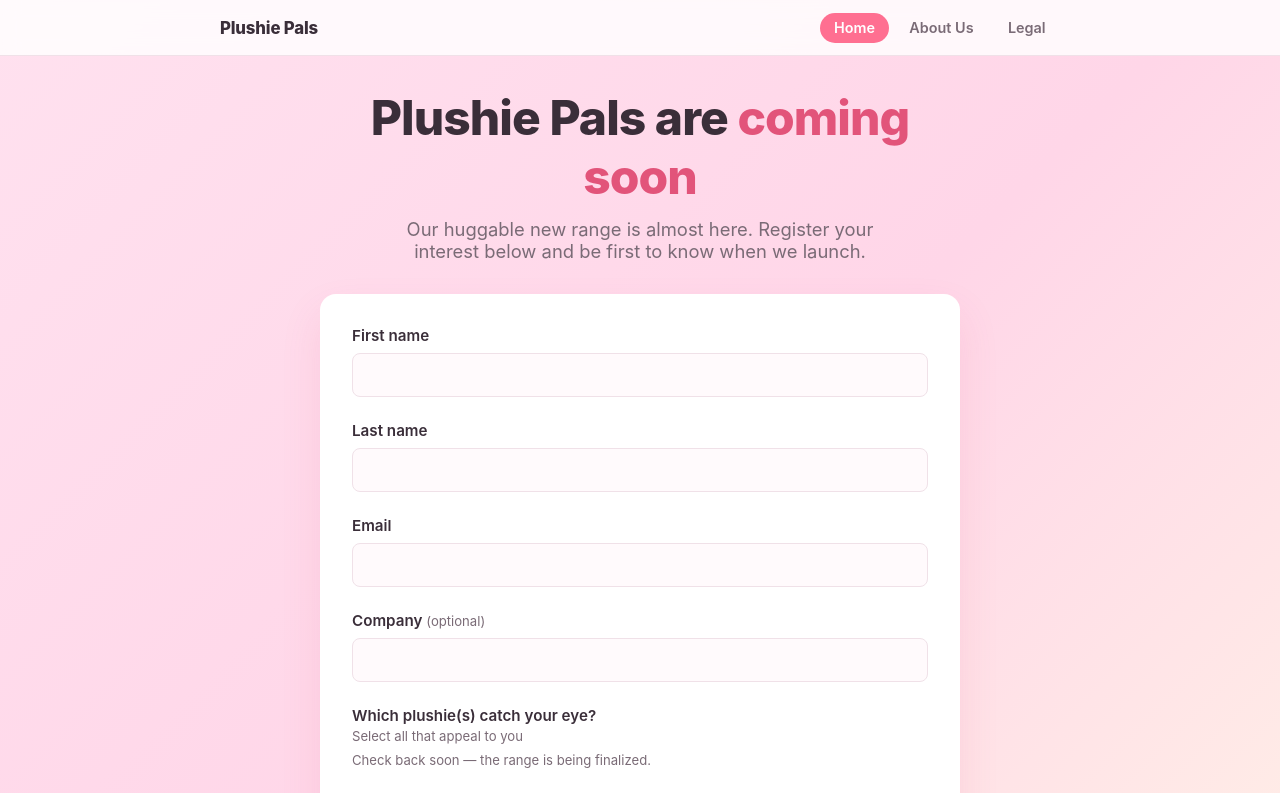
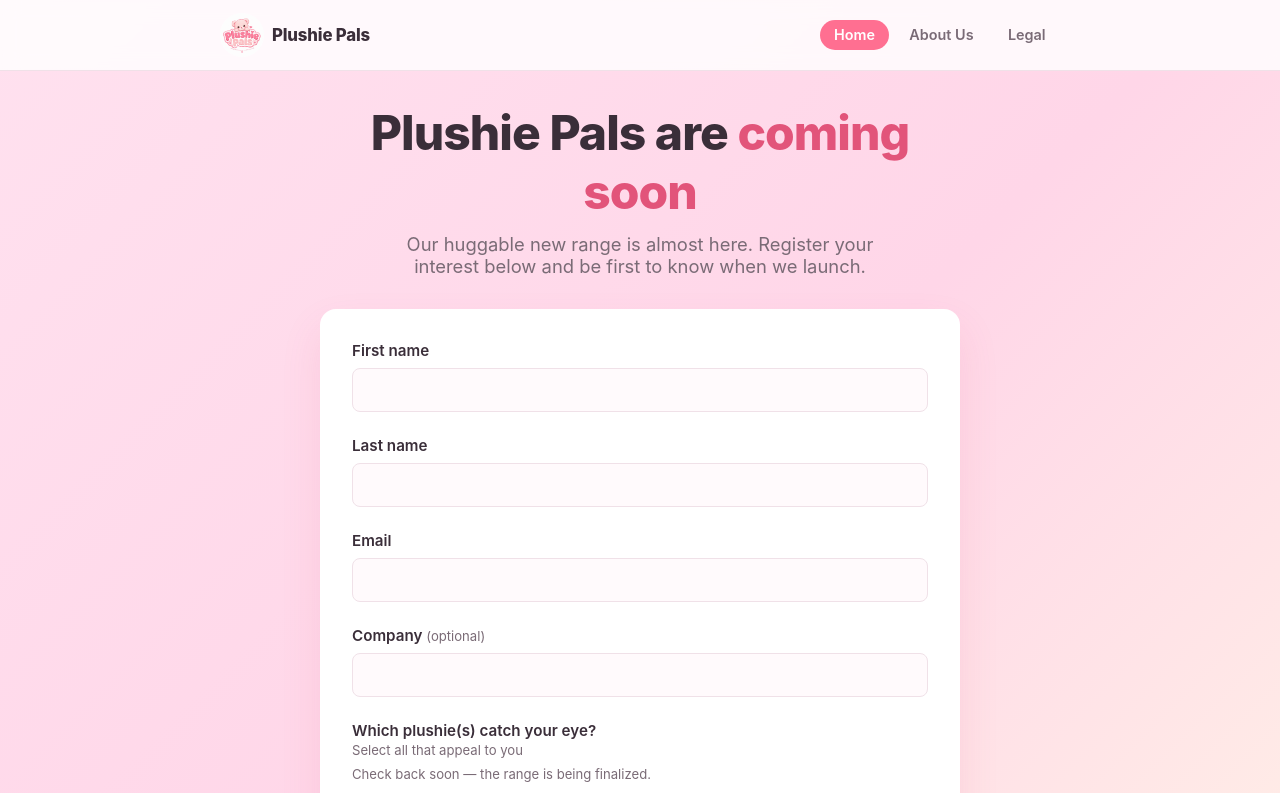
Before and after one commit to zhbluetel/best-group-in-the-world, a Next.js app in the folder web/: page / in a window 1280 px wide. Shown: the top 793 px of the page. Built offline with nearby package versions, Linux system fonts and the light colour scheme.

Commit message:
added branding logo

```diff
--- a/web/app/globals.css
+++ b/web/app/globals.css
@@ -50,11 +50,18 @@ body {
 }
 
 .site-brand {
+  display: flex;
+  align-items: center;
+  gap: 0.5rem;
   font-size: 1.05rem;
   font-weight: 800;
   letter-spacing: -0.01em;
   color: var(--text);
   text-decoration: none;
+}
+
+.site-brand img {
+  border-radius: 50%;
 }
 
 .site-brand:hover {
--- a/web/app/site-nav.tsx
+++ b/web/app/site-nav.tsx
@@ -1,5 +1,6 @@
 "use client";
 
+import Image from "next/image";
 import Link from "next/link";
 import { usePathname } from "next/navigation";
 
@@ -20,7 +21,8 @@ export default function SiteNav() {
     <header className="site-header">
       <div className="site-header-inner">
         <Link href="/" className="site-brand">
-          Plushie Pals
+          <Image src="/images/logo.png" alt="Plushie Pals" width={44} height={44} priority />
+          <span>Plushie Pals</span>
         </Link>
         <nav aria-label="Main">
           <ul className="site-nav">
```
Also changed, not shown: web/public/images/logo.png (added).
